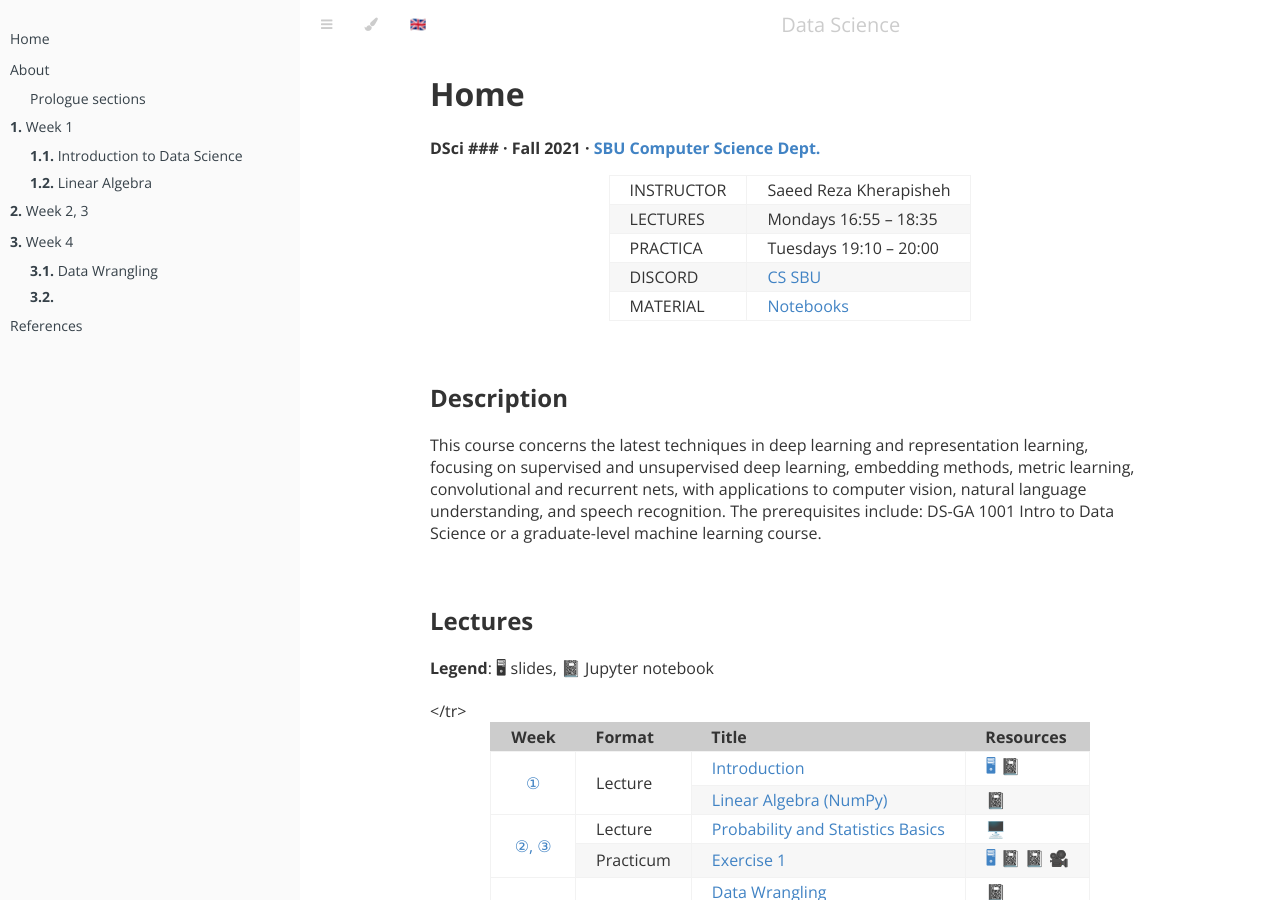
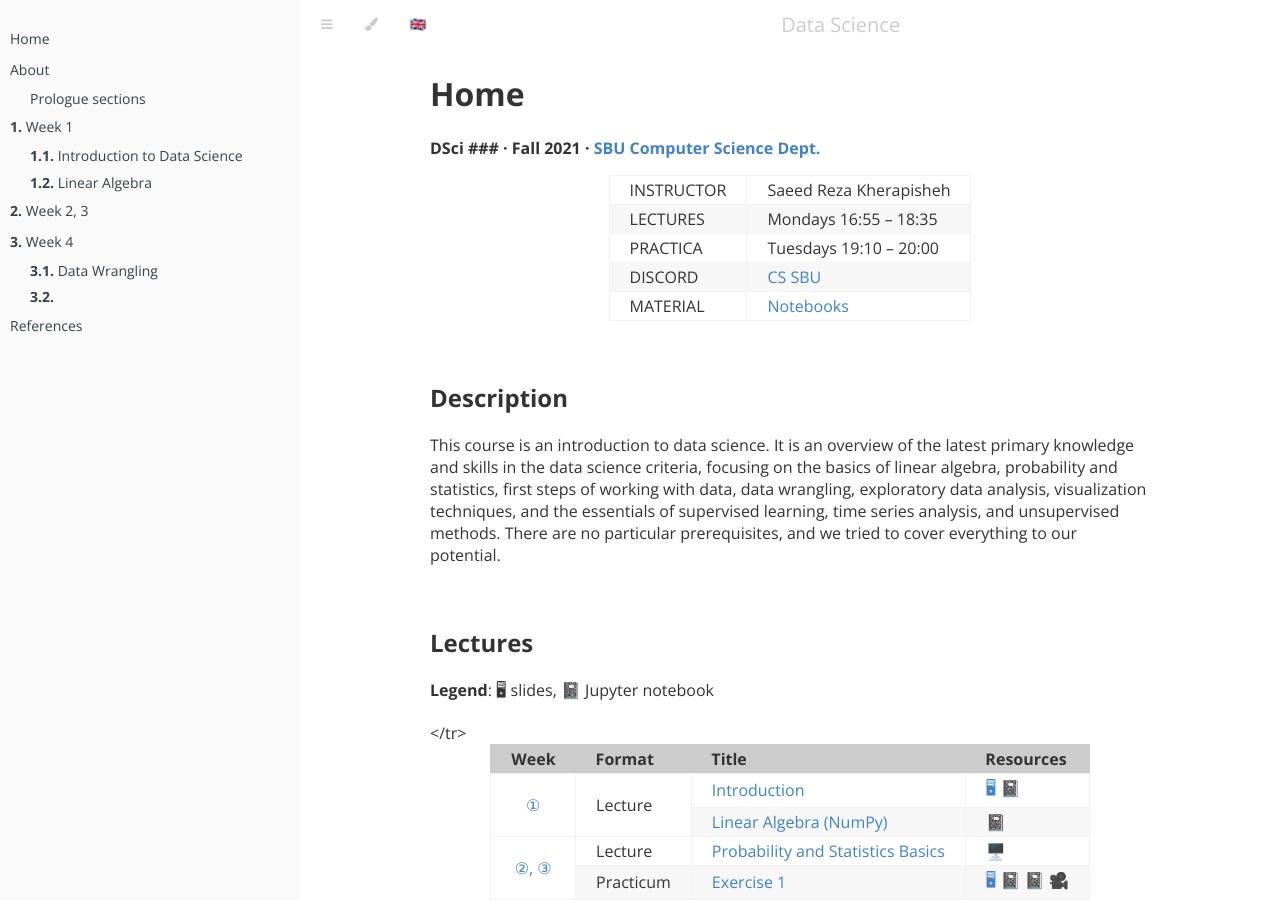
Before and after one commit to Sk7w4tch3r/CS-SBU-DataScience, a Jekyll site: the page built from index.md, in a window 1280 px wide and 900 px high. Built offline with Jekyll 4.4.1, drawn with Linux system fonts in a browser that asks for light colours; nearby versions of some CDN libraries; some of the changed lines change nothing that is shown.

Commit message:
Update index.md

```diff
--- a/index.md
+++ b/index.md
@@ -12,7 +12,7 @@ title: Home
 | MATERIAL    | [Notebooks](https://github.com/Sk7w4tch3r/CS-SBU-DataScience) |
 
 ## Description
-This course concerns the latest techniques in deep learning and representation learning, focusing on supervised and unsupervised deep learning, embedding methods, metric learning, convolutional and recurrent nets, with applications to computer vision, natural language understanding, and speech recognition. The prerequisites include: DS-GA 1001 Intro to Data Science or a graduate-level machine learning course.
+This course is an introduction to data science. It is an overview of the latest primary knowledge and skills in the data science criteria, focusing on the basics of linear algebra, probability and statistics, first steps of working with data, data wrangling, exploratory data analysis, visualization techniques, and the essentials of supervised learning, time series analysis, and unsupervised methods. There are no particular prerequisites, and we tried to cover everything to our potential.
 
 
 ## Lectures
@@ -37,16 +37,16 @@ This course concerns the latest techniques in deep learning and representation l
       <td><a href="chapters/chapter1/01-1">Introduction</a></td>
       <td rowspan="1">
         <a href="slides/1_Introduction_1.pdf">🖥</a>
-        <a href="week1_1_Introduction_to_Data_Science.ipynb">📓</a>
+        <a href="Notebooks/week1_Introduction_to_Data_Science.ipynb">📓</a>
       </td>
     </tr>
     <tr>
       <td><a href="chapters/chapter1/01-2">Linear Algebra (NumPy)</a></td>
       <td rowspan="1">
-        <a href="week1_2_Linear_Algebra_NumPy.ipynb">📓</a>
+        <a href="Notebooks/week1_2_Linear_Algebra_NumPy.ipynb">📓</a>
       </td>
     </tr>
-<!-- =============================== WEEK 2 ================================ -->
+<!-- =============================== WEEK 2, 3 ================================ -->
     <tr>
       <td rowspan="2" align="center"><a href="chapters/chapter2/02">②, ③</a></td>
       <td rowspan="1">Lecture</td>
@@ -65,37 +65,19 @@ This course concerns the latest techniques in deep learning and representation l
         <a href="https://www.youtube.com/watch?v=WAn6lip5oWk">🎥</a>
       </td>
     </tr>
-<!-- =============================== WEEK 3 ================================ -->
-    <!-- <tr>
-      <td rowspan="2" align="center"><a href="en/week03/03">③</a></td>
-      <td rowspan="1">Lecture</td>
-      <td><a href="en/week02/02-1">Optimization Methods</a></td>
-      <td>
-        <a href="https://drive.google.com/open?id=1w2jV_BT2hWzfOKBR02x_rB4-dfVUI6SR">🖥️</a>
-      </td>
-    </tr>
-    <tr>
-      <td rowspan="1">Practicum</td>
-      <td><a href="en/week02/02-3">Exercise 2</a></td>
-      <td>
-        <a href="https://github.com/Atcold/pytorch-Deep-Learning/blob/master/slides/01%20-%20Spiral%20classification.pdf">🖥</a>
-        <a href="https://github.com/Atcold/pytorch-Deep-Learning/blob/master/04-spiral_classification.ipynb">📓</a>
-        <a href="https://github.com/Atcold/pytorch-Deep-Learning/blob/master/05-regression.ipynb">📓</a>
-      </td>
-    </tr> -->
 <!-- =============================== WEEK 4 ================================ -->
     <tr>
       <td rowspan="2" align="center"><a href="chapters/chapter4/04">④</a></td>
       <td rowspan="2">Lecture</td>
       <td><a href="chapters/chapter4/04-1">Data Wrangling</a></td>
       <td rowspan="1">
-        <a href="week4_1_Data_Wrangling.ipynb">📓</a>
+        <a href="Notebooks/week4_1_Data_Wrangling.ipynb">📓</a>
       </td>
     </tr>
     <tr>
       <td><a href="chapters/chapter4/04-2">Exploratory Data Analysis</a></td>
       <td rowspan="1">
-        <a href="week4_2_Explorary_Data_Analysis.ipynb">📓</a>
+        <a href="Notebooks/week4_2_Explorary_Data_Analysis.ipynb">📓</a>
       </td>
     </tr>
 <!-- =============================== WEEK 5 ================================ -->
```
